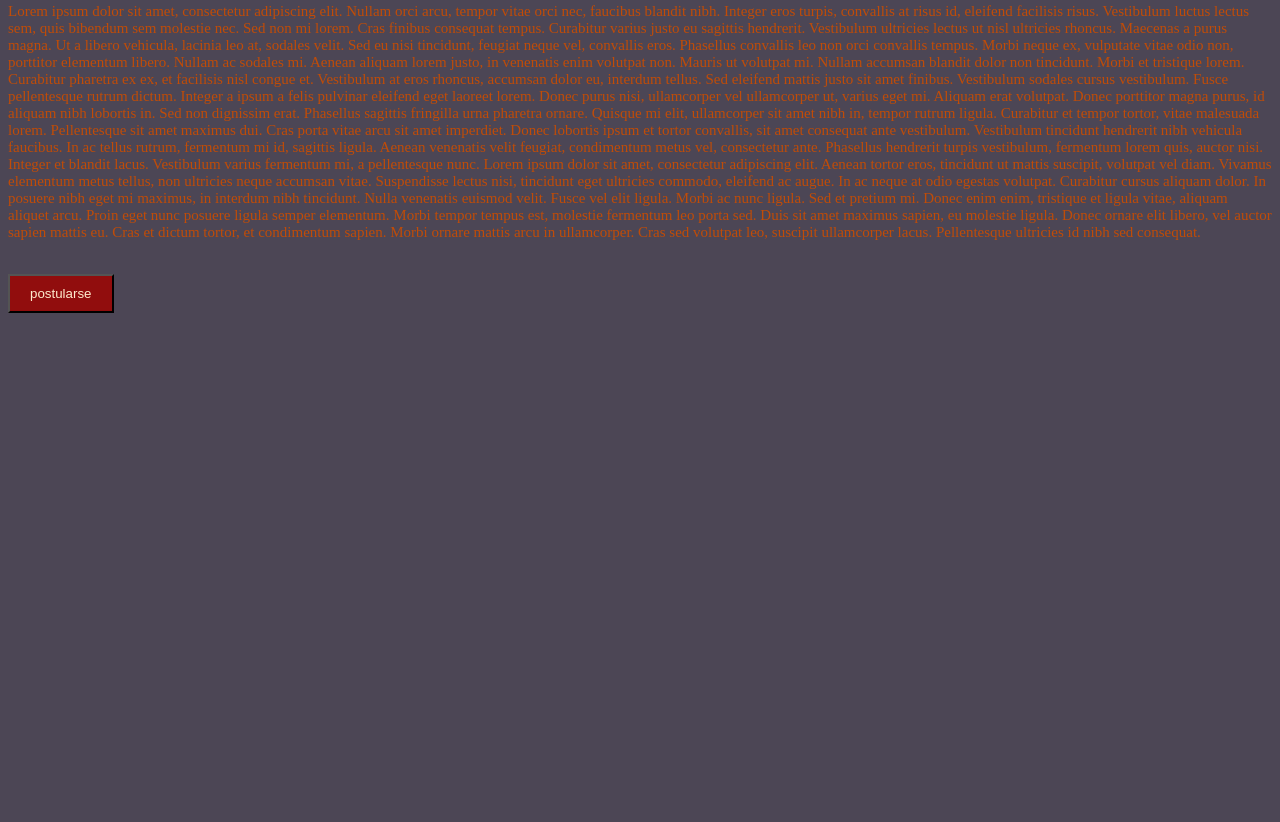
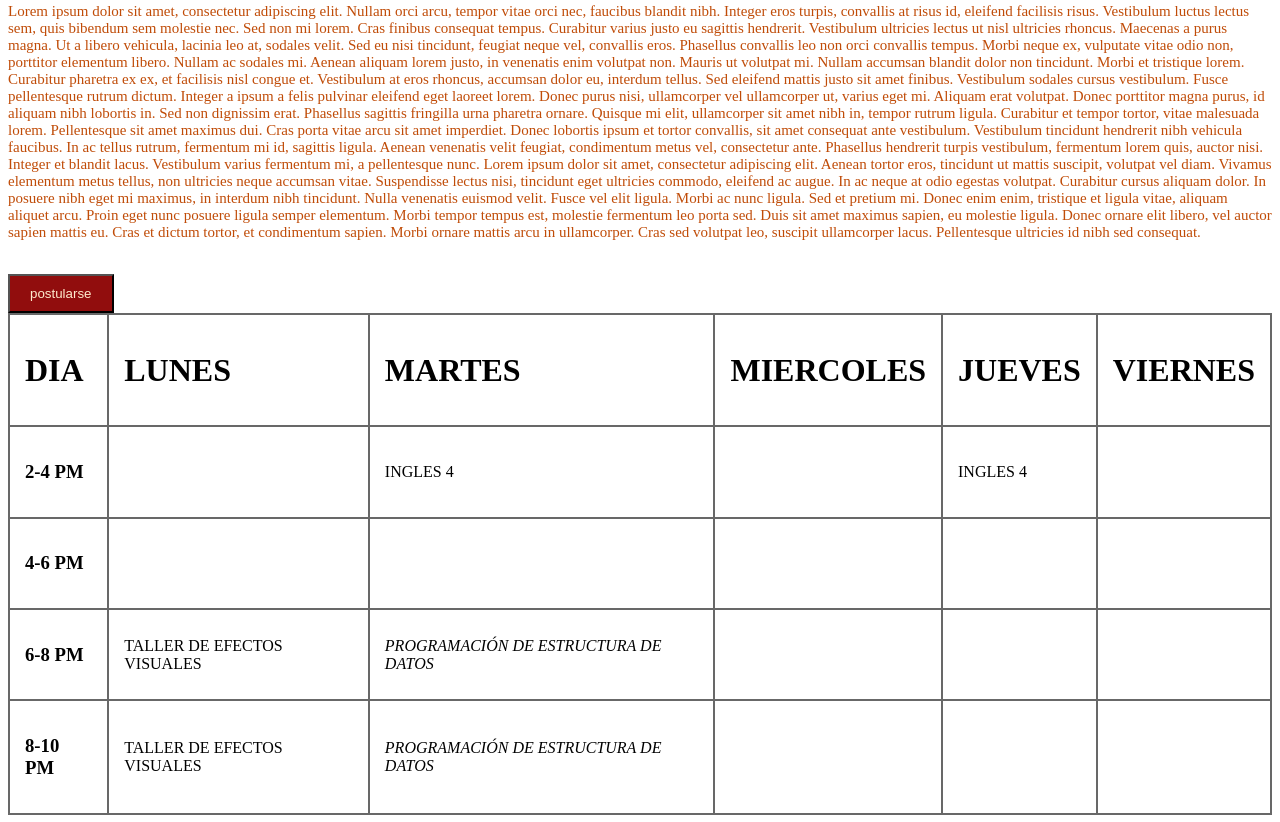
Before and after one commit to nathalievlopez/intro-html, a plain HTML site: page index.html in a window 1280 px wide. Shown: the part 364-1186 px from the top of the page. Before the commit the page ends 800 px from the top, so only its background shows below. Drawn offline with Linux system fonts and the light colour scheme.

Commit message:
agregada tabla con horario

```diff
--- a/index.html
+++ b/index.html
@@ -35,6 +35,55 @@ Aenean venenatis velit feugiat, condimentum metus vel, consectetur ante. Phasell
 
 Curabitur cursus aliquam dolor. In posuere nibh eget mi maximus, in interdum nibh tincidunt. Nulla venenatis euismod velit. Fusce vel elit ligula. Morbi ac nunc ligula. Sed et pretium mi. Donec enim enim, tristique et ligula vitae, aliquam aliquet arcu. Proin eget nunc posuere ligula semper elementum. Morbi tempor tempus est, molestie fermentum leo porta sed. Duis sit amet maximus sapien, eu molestie ligula. Donec ornare elit libero, vel auctor sapien mattis eu. Cras et dictum tortor, et condimentum sapien. Morbi ornare mattis arcu in ullamcorper. Cras sed volutpat leo, suscipit ullamcorper lacus. Pellentesque ultricies id nibh sed consequat.</p> <br>
 <!-- un boton :) -->
-<button>postularse</button>
+<button>postularse</button><br>
+<!-- una tabla :) -->
+<table>
+
+    <tr>
+        <td><h1> <strong>DIA</strong>  </h1></td>
+        <td><h1>LUNES </h1></td>
+        <td><h1>MARTES</h1></td>
+        <td><h1>MIERCOLES </h1></td>
+        <td><h1>JUEVES</h1></td>
+        <td><h1>VIERNES</h1></td>
+    </tr>
+    <tr>
+       <td><h3> 2-4 PM </h3></td>
+       <td></td>
+       <td>INGLES 4 </td>
+       <td></td>
+       <td>INGLES 4</td>
+       <td></td>
+    </tr>
+    <tr>
+        <td><h3> 4-6 PM </h3></td>
+        <td></td>
+        <td></td>
+        <td></td>
+        <td></td>
+        <td></td>
+
+    </tr>
+    <tr>
+        <td><h3> 6-8 PM </h3></td>
+        <td>TALLER DE EFECTOS VISUALES</td>
+        <td><em>PROGRAMACIÓN DE ESTRUCTURA DE DATOS</em> </td>
+        <td></td>
+        <td></td>
+        <td></td>
+    </tr>
+    <tr>
+        <td><h3> 8-10 PM </h3></td>
+        <td> TALLER DE EFECTOS VISUALES</td>
+        <td><em>PROGRAMACIÓN DE ESTRUCTURA DE DATOS</em> </td>
+        <td></td>
+        <td></td>
+        <td></td>
+
+    </tr>
+    <tr>
+
+    </tr>
+</table>
 </body>
 </html>
--- a/style.css
+++ b/style.css
@@ -1,6 +1,6 @@
 body{
-    background-color: rgba(20, 12, 32, 0.76);
-    color: white;
+    background-color: rgba(255, 255, 255, 0.76);
+    color: rgb(0, 0, 0);
 }
 p{
     color: rgb(192, 76, 8);
@@ -16,3 +16,11 @@ button{
     color: blanchedalmond;
     padding: 10px 20px;
 }
+table{
+    width: 100%;
+    border-collapse: collapse;
+}
+td{
+    border: 2px solid #686868;
+    padding: 15px;
+}
```
